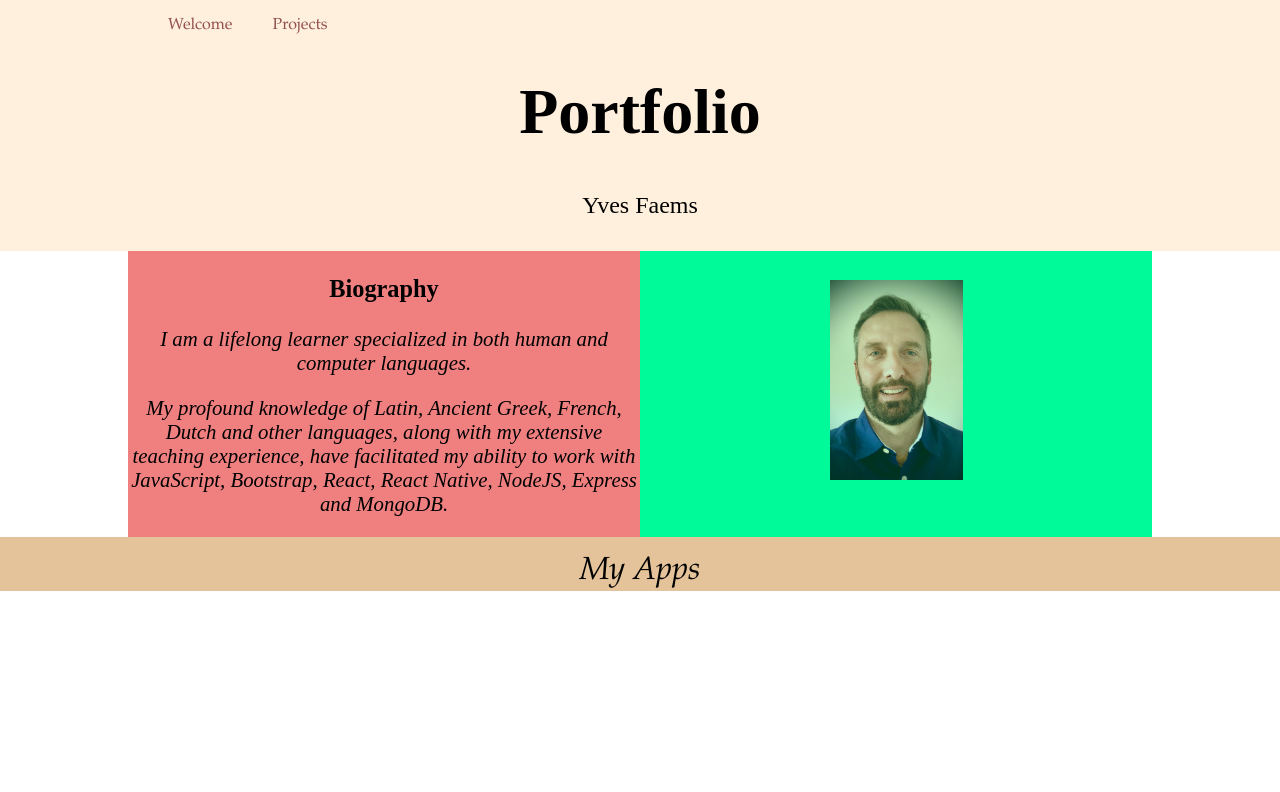
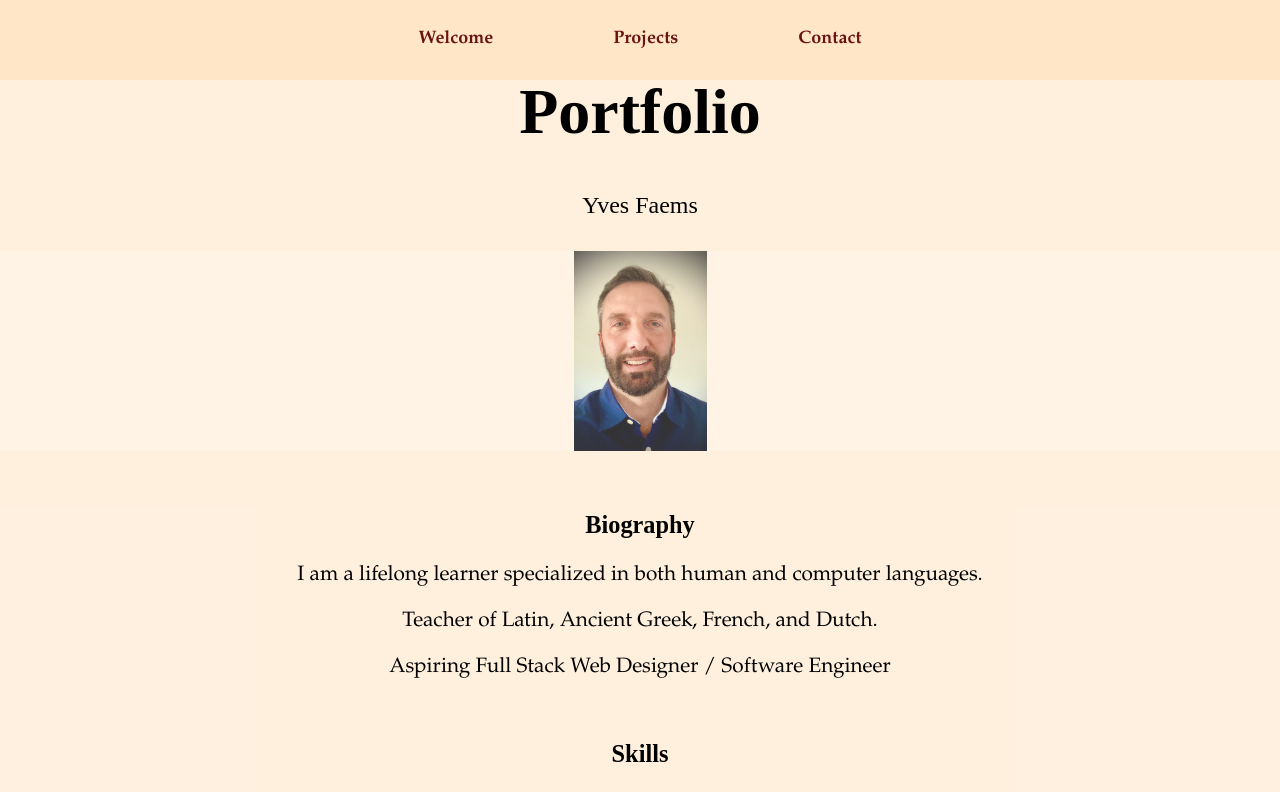
Before and after one commit to Qasper1974/Yves-Faems-portfolio, a React (Create React App) app: page /Welcome in a window 1280 px wide. Shown: the top 792 px of the page. Built offline with nearby package versions, Linux system fonts and the light colour scheme; the HTML template or start-up script is replaced by a standard one.

Commit message:
welcome page update

```diff
--- a/src/Components/Bio/Bio.js
+++ b/src/Components/Bio/Bio.js
@@ -1,21 +1,25 @@
-import React from 'react';
+import React, {Fragment} from 'react';
 
 import classes from './Bio.module.css';
 
 
 const Bio = () => {
     return (
-        <div className={classes.bio} >
-            <div className={classes.breedte}>
+        <Fragment className={classes.bio} >
                 <div className={classes.achter}></div>
                 <div  className={classes.biography}>
                     <h3>Biography</h3>
                     <p>I am a lifelong learner specialized in both human and computer languages.</p>
-                    <p>My profound knowledge of Latin, Ancient Greek, French, Dutch and other languages, along with my extensive teaching experience,
-                        have facilitated my ability to work with JavaScript, Bootstrap, React, React Native, NodeJS, Express and MongoDB.</p>
-                </div>
+                    <p>Teacher of Latin, Ancient Greek, French, and Dutch.</p>
+                    <p>Aspiring Full Stack Web Designer / Software Engineer</p>
+                    <h3>Skills</h3>
+                    <p>HTML, CSS and JavaScript</p>
+                    <p>Bootstrap</p>
+                    <p>React, React Native</p>
+                    <p>NodeJS, Express and MongoDB</p>
+                    <p>Python</p>
             </div>
-        </div>
+        </Fragment>
     )
 }
 
--- a/src/Components/Bio/Bio.module.css
+++ b/src/Components/Bio/Bio.module.css
@@ -1,53 +1,38 @@
+.bio {
+    font-family: inherit;
+}
+
 .breedte {
-    width: 80%;
+    background-color: rgba(192, 111, 12, 0.79);
     margin: 0 auto;
     background-color: mediumspringgreen;
-    position: relative;
+    display: flex;
 }
-.bio {
-    /* padding-bottom: 1%; */
-    top: 0;
-    left: 0;
-    position: relative;
-    /* width: 100%; */
-    /* height: 10rem; */
-    box-sizing: border-box;
-    /* background-color: rgba(192, 111, 12, 0.79); */
-    display: flex;
-    font-family: inherit;
-
-}
-
 
 .achter {
     background-image: url('../../assets/biopic2.jpg');
+    background-color: rgba(255, 228, 196, 0.55);
     background-position: center;
     background-size: contain;
     background-repeat: no-repeat;
     filter: opacity(80%);
     height: 200px;
-    width: 50%;
-    right: 0;
-    top: calc(80% - 200px);
-    position: absolute;
-    /* vertical-align: top; */
-    border-radius: 10px;
-    display: inline-block;
 }
 
 .biography {
-    background-color: lightcoral;
-    /* position: absolute; */
+    margin: 0 auto;
+    background-color: rgba(255, 228, 196, 0.55);
     font-size: 1.3rem;
-    font-family: 'Alegreya', serif;
-    font-style: italic;
-    width: 50%;
+    /* font-family: 'Alegreya', serif; */
+    /* font-style: italic; */
     text-align: center;
     display: inline-block;
-    /* padding-right: 4rem; */
+    /* padding: 0 10%; */
+    width: 100%;
 }
 
 .biography h3 {
     font-style: normal;
     font-family: 'Tangerine', cursive;
+    margin-top: 60px;
 }
--- a/src/Components/Projects/Projects.js
+++ b/src/Components/Projects/Projects.js
@@ -7,7 +7,7 @@ const projectInfo = [
     {
         key: 1,
         title: "title1",
-        description: "description1",
+        description: "een nieuwe beschrijving",
         mainTechnologies: "html1",
         picUrl: "someAddress1"
     },
--- a/src/Components/UI/MainHeader/MainHeader.js
+++ b/src/Components/UI/MainHeader/MainHeader.js
@@ -9,12 +9,11 @@ const MainHeader = () => {
     return (
         <Fragment>
            <header className={classes.header}>
-               <nav>
+               <nav className={classes.header__nav}>
                    <ul>
                        <li><NavLink to="/Welcome">Welcome</NavLink></li>
-                   </ul>
-                   <ul>
                        <li><NavLink to="/Projects">Projects</NavLink></li>
+                       <li><NavLink to="/Contact">Contact</NavLink></li>
                    </ul>
                </nav>
            </header>
--- a/src/Components/UI/MainHeader/MainHeader.module.css
+++ b/src/Components/UI/MainHeader/MainHeader.module.css
@@ -1,32 +1,40 @@
 .header {
+    box-sizing: border-box;
     position: fixed;
     top: 0;
     left: 0;
-    /* background-color: #8a2b06; */
+    background-color: rgb(255, 230, 199);
+    color: #8a2b06;
+    font-size: large;
+    font-weight: bold;
     width: 100%;
     height: 5rem;
-    /* display: flex; */
-    justify-content: space-between;
-    align-items: center;
-    padding: 0 10%;
-    /* box-shadow: 0 2px 8px rgba(0, 0, 0, 0.25); */
     z-index: 10;
 }
 
-.header ul {
-    list-style: none;
-    display: inline-block;
-    /* background-color: orchid; */
+.header__nav {
+    padding: 0;
+    text-align: center;
 }
 
-.header li {
-    /* display: inline-block; */
-    /* background-color: navajowhite; */
+.header__nav ul {
+    padding: 0;
+    list-style: none;
 }
 
-.header a {
-    color: rgba(105, 19, 19, 0.721);
+.header__nav li {
+    display: inline-block;
+    margin: 10px 50px;
+    padding: 0 10px;
+
+}
+
+.header__nav a {
     text-decoration: none;
-    display: inline-block;
-    /* background-color: mediumvioletred; */
+    color: rgba(105, 19, 19);
 }
+
+.header__nav a:hover,
+.header__nav a:active {
+    color: rgb(213, 31, 31);
+}
```
